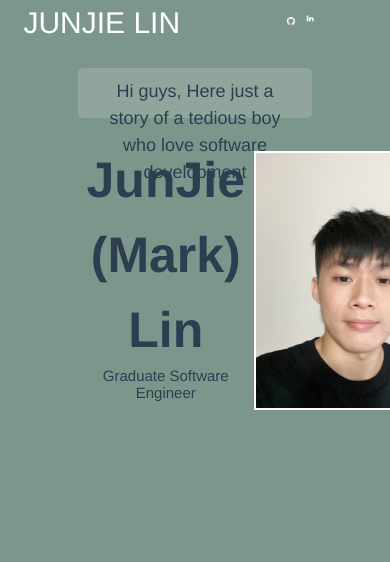
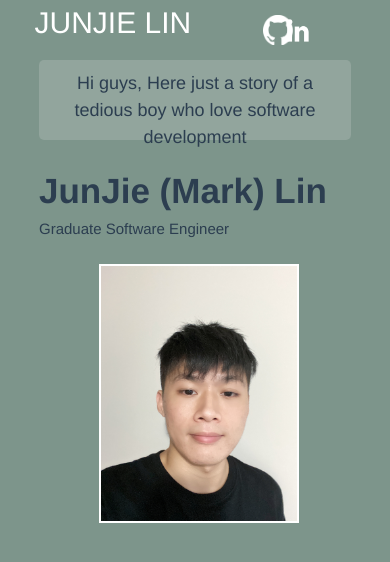
Before and after one commit to MarkYnot/profilioWeb, a Vue app in the folder client/: page /resume in a window 390 px wide. Shown: the top 562 px of the page. Built offline with nearby package versions, Linux system fonts and the light colour scheme; what vue-cookies, vue-mini-player would draw is missing.

Commit message:
add mobile responsive design in resume page

```diff
--- a/client/package.json
+++ b/client/package.json
@@ -31,10 +31,10 @@
     "@vue/cli-service": "~4.5.0",
     "axios": "^0.18.0",
     "less-loader": "^7.3.0",
+    "node-sass": "^4.14.1",
+    "sass-loader": "^7.3.1",
     "vue-cli-plugin-axios": "0.0.4",
-    "vue-template-compiler": "^2.6.11",
-    "node-sass": "^4.12.0",
-    "sass-loader": "^7.1.0"
+    "vue-template-compiler": "^2.6.11"
   },
   "browserslist": [
     "> 1%",
--- a/client/src/components/hearder.vue
+++ b/client/src/components/hearder.vue
@@ -117,11 +117,6 @@
 //   color: white;
 // }
 
-.headerTilte{
-  grid-column: 2;
-  grid-row: 1;
-  margin-left: 13vw;
-}
 
 /deep/ .ant-menu-submenu{
    border-bottom: 0 !important;
@@ -146,10 +141,13 @@
 
 .headerTilte{
   float: right;
-  height: 2.2vw;
-  width: auto;
-  margin-top:2vh;
-  margin-right: 0.5vw;
+  height: 30px;
+  width: 30px;
+  margin-top:15px;
+  margin-right: 1vw;
+  grid-column: 2;
+  grid-row: 1;
+  margin-left: 13vw;
   /* animation: logo-icon-spin infinite 20s linear; */
 }
 
@@ -158,11 +156,13 @@
   opacity: 0.6;
 }
 
-
 .headerText{
   float: right;
-  width: 3.2vw;
-  margin-top:1.5vh;
+  width: 40px;
+  height: 45px;
+  margin-top:10px;
+  margin-left:3px;
+
 }
 
 .headerText:hover{
@@ -170,4 +170,6 @@
   opacity: 0.6;
 }
 
+
+
 </style>
--- a/client/src/views/resume.vue
+++ b/client/src/views/resume.vue
@@ -6,14 +6,14 @@
     <Header>
        <div slot="search" class="rSearchBar" >
              <!-- bulb -->
-                  <a-icon type="alert" class="w" theme="outlined" :style="{fontSize:'3.5vmin', color:'white'}" />
+                  <a-icon type="alert" class="w" theme="outlined" :style="{fontSize:'30px', color:'white'}" />
             </div>
     </Header>
   </div>
 
 
       <button class="rSideBarButton" @click="toggleCollapsed" :style="collapsed?'color: black' :'color: white'">
-              <a-icon :style="{fontSize:'2.8vmin',marginTop:'0.5vh'}" :type="collapsed ? 'close' : 'menu-fold'" /></button>
+              <a-icon :style="{fontSize:'24px',marginTop:'5px'}" :type="collapsed ? 'close' : 'menu-fold'" /></button>
 
 
 
@@ -81,7 +81,7 @@ import '../assets/css/video.css'
   }
 </script>
 
-<style lang="less" scoped>
+<style lang="scss" scoped>
  body{
   line-height:0;
 }
@@ -95,7 +95,7 @@ import '../assets/css/video.css'
 	transform: translate(-50%,-50%);
   display: grid;
   grid-template-columns: auto 95%;
-  grid-template-rows: 8% 92%;
+  grid-template-rows: 60px 92%;
   background: rgba(86, 118, 105, 0.768);
   overflow-y: scroll;
 }
@@ -127,7 +127,7 @@ import '../assets/css/video.css'
    grid-column: 2;
    font-size: 30px;
    float: left;
-   margin-left: 1vw;
+   margin-left: 15px;
    position: absolute;
    color: white;
    font-family: PingFang SC,HarmonyOS_Regular,Helvetica Neue,Microsoft YaHei,sans-serif!important;
@@ -147,7 +147,7 @@ import '../assets/css/video.css'
   grid-column: 1/3;
   box-shadow: 5px 0px 10px -5px rgba(54, 54, 54, 0.527);
   height: 100%;
-  width:30%;
+  width:250px;
 
   // -webkit-box-shadow: #666 0px 0px 10px;
   // -moz-box-shadow: rgb(61, 61, 61) 0px 0px 10px;
@@ -172,9 +172,16 @@ import '../assets/css/video.css'
   overflow-y:scroll;
   // background: #dbdbdb36;
   display: grid;
-  grid-template-columns: 20% 45% 15% 20%;
-  grid-template-rows: minmax(50px, 200px) 45% 50%;
+  grid-template-columns: 20% auto 15% 20%;
+  grid-template-rows: minmax(40px, auto) auto 50%;
+  @media screen and (max-width:1088px){
+     grid-template-rows: minmax(40px, 80px) 16% 50%;
+     grid-template-columns: 10% auto auto 10%;
+  }
 
+  // display: grid;
+  // grid-template-columns: repeat(auto-fit, minmax(270px, 1fr));
+  // gap: 15px;
 }
 
 .intro{
@@ -185,6 +192,7 @@ import '../assets/css/video.css'
   // height: 100%;
   padding: 10px 20px;
   border-radius: 5px;
+
   // margin-left: 12vw;
   // overflow: scroll;
 }
@@ -200,9 +208,12 @@ import '../assets/css/video.css'
   width:100%;
   height: 100%;
   grid-row: 2;
-  grid-column: 2/3;
+  grid-column: 2/4;
   margin-top: 3vh;
   float:left;
+  @media screen and (max-width:1088px){
+
+   }
 }
 
 .rName p{
@@ -210,23 +221,36 @@ import '../assets/css/video.css'
   font-size: 50px;
   font-weight: bolder;
   margin-bottom:0 !important;
+  @media screen and (max-width:1088px){
+   font-size: 35px;
+   }
 }
 
 .rName span{
   float:left;
-  line-height: 2vh;
+  line-height: 10px;
   // position: absolute;
   font-size: 15px;
+  @media screen and (max-width:1088px){
+    line-height: 1px;
+   }
 }
 
 .avatar{
   border: 2px solid white;
   grid-row: 2/3;
-  grid-column: 3;
+  grid-column: 3/4;
   width:200px;
   height:259px;
   margin-top: 4vh;
   float:right;
+  @media screen and (max-width:1088px){
+   grid-row: 3/4;
+   grid-column: 2/4;
+   margin-top:0;
+   margin-left:60px;
+
+  }
 }
 
 .avatar img{
@@ -234,4 +258,6 @@ import '../assets/css/video.css'
   height:100%;
 }
 
+
+
 </style>
```
Also changed, not shown: 1 other file (tests, documents, lock files or other folders).
